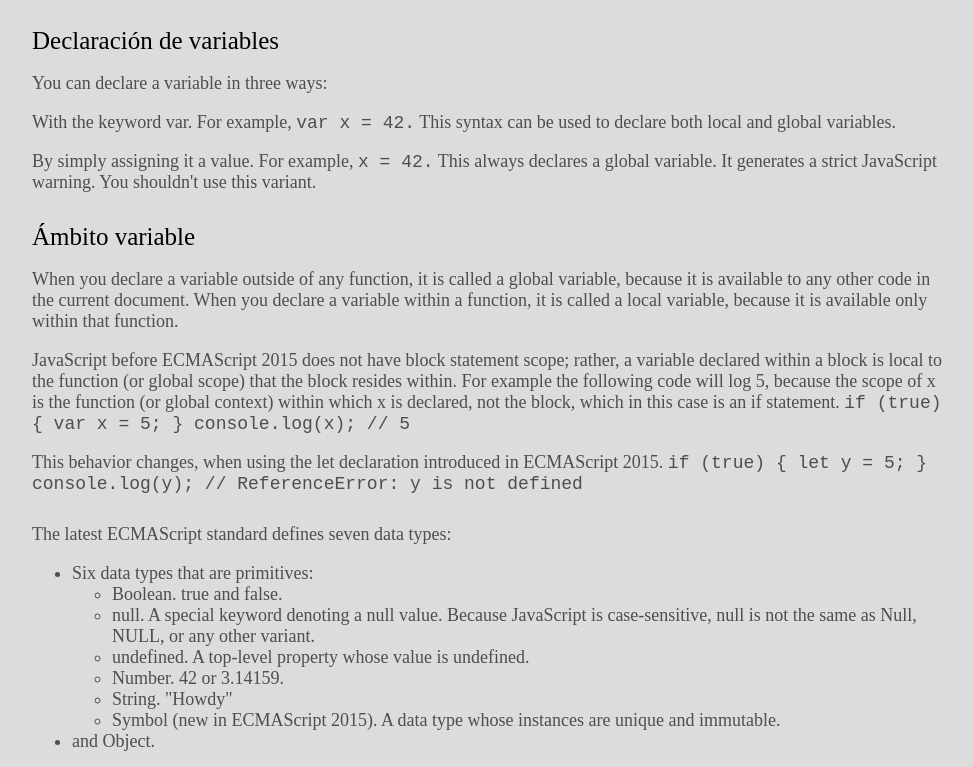
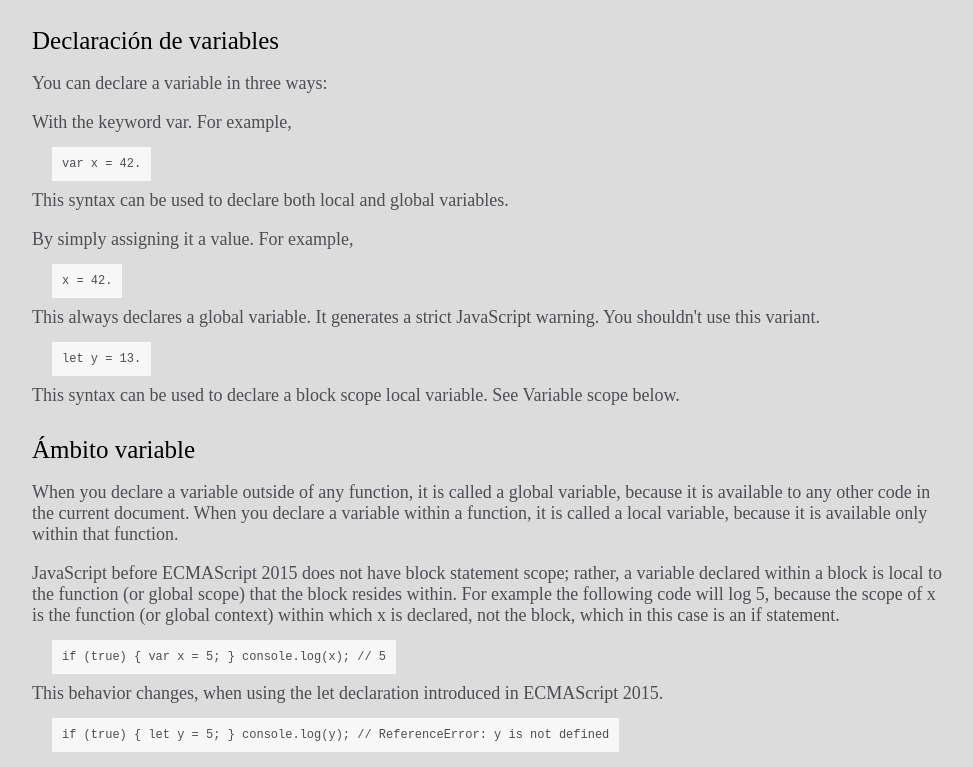
Before and after one commit to juancjj/Documentation_Page, a plain HTML site: page index.html in a window 1280 px wide. Shown: the part 1426-2193 px from the top of the page, without its empty margins (288-1261 px from the left). Drawn offline with Linux system fonts and the light colour scheme.

Commit message:
se arregloel espaciado de los code

```diff
--- a/index.html
+++ b/index.html
@@ -83,29 +83,33 @@
                     <p>You can declare a variable in three ways:</p>
                     <p>
                         With the keyword var. For example,
-                        <code>var x = 42.</code>
+                    </p>
+                        <code>
+                            var x = 42.
+                        </code>
+                    <p>
                         This syntax can be used to declare both local and global variables.
                     </p>
                     <p>
                         By simply assigning it a value. For example,
+                    </p>
                         <code>x = 42.</code>
+                    <p>
                         This always declares a global variable. It generates a strict JavaScript warning. You shouldn't use this variant.
                     </p>
-                    <p><code></code></p>
+                    <code>let y = 13.</code>
+                    <p>This syntax can be used to declare a block scope local variable. See Variable scope below.</p>
                 </article>
             </section>
             <section class="main-section" id="Ámbito_variable">
                 <header>Ámbito variable</header>
                 <p>When you declare a variable outside of any function, it is called a global variable, because it is available to any other code in the current document. When you declare a variable within a function, it is called a local variable, because it is available only within that function.</p>
-                <p>
-                    JavaScript before ECMAScript 2015 does not have block statement scope; rather, a variable declared within a block is local to the function (or global scope) that the block resides within. For example the following code will log 5, because the scope of x is the function (or global context) within which x is declared, not the block, which in this case is an if statement.
+                <p>JavaScript before ECMAScript 2015 does not have block statement scope; rather, a variable declared within a block is local to the function (or global scope) that the block resides within. For example the following code will log 5, because the scope of x is the function (or global context) within which x is declared, not the block, which in this case is an if statement.</p>
                     <code>if (true) { var x = 5; } console.log(x); // 5</code>
-                </p>
-                <p>
-                    This behavior changes, when using the let declaration introduced in ECMAScript 2015.
+                <p>This behavior changes, when using the let declaration introduced in ECMAScript 2015.</p>
                     <code>if (true) { let y = 5; } console.log(y); // ReferenceError: y is not
                         defined</code>
-                </p>
+
             </section>
             <section class="main-section"></section>
             <section class="main-section"></section>
--- a/styles.css
+++ b/styles.css
@@ -63,3 +63,10 @@ nav ul {
     font-size: 25px;
     color: black;
 }
+
+code{
+    margin: 20px;
+    padding: 10px;
+    background-color: #f7f7f7;
+    font-size: 12px;
+}
```
